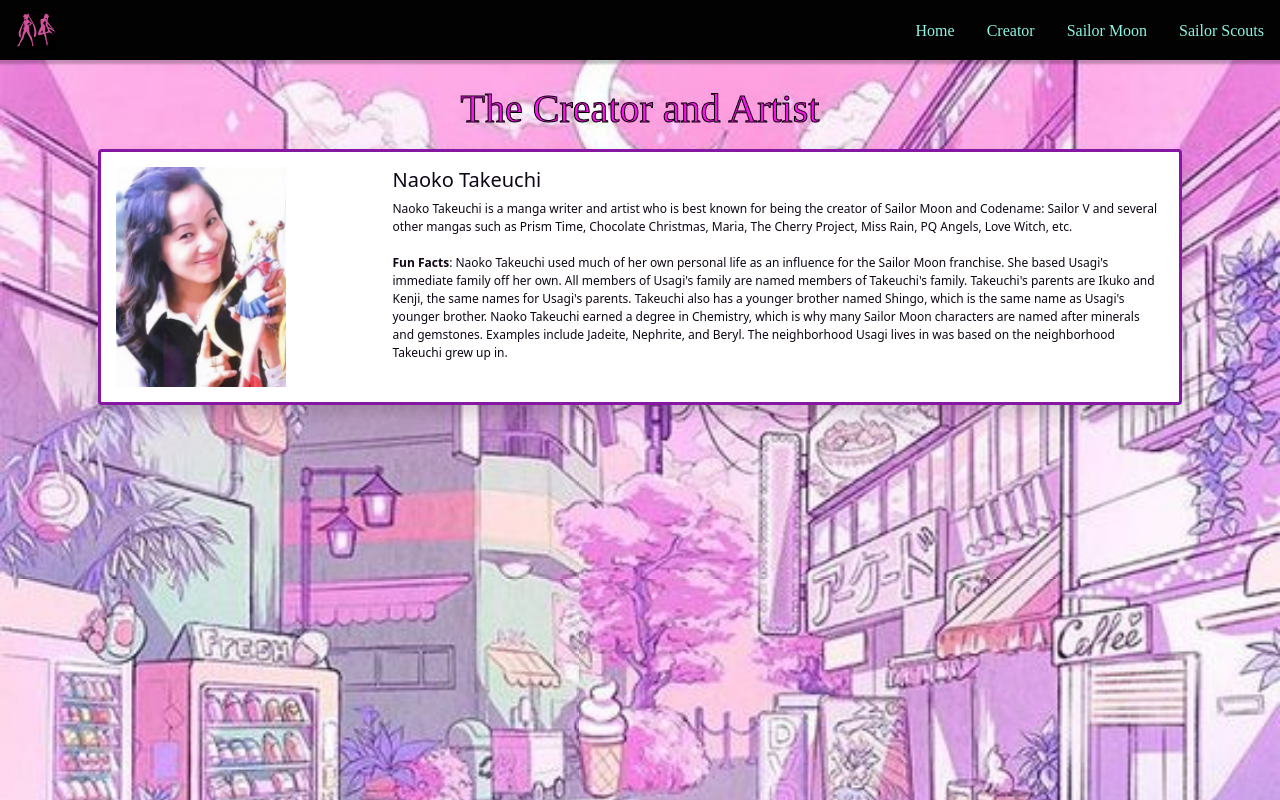
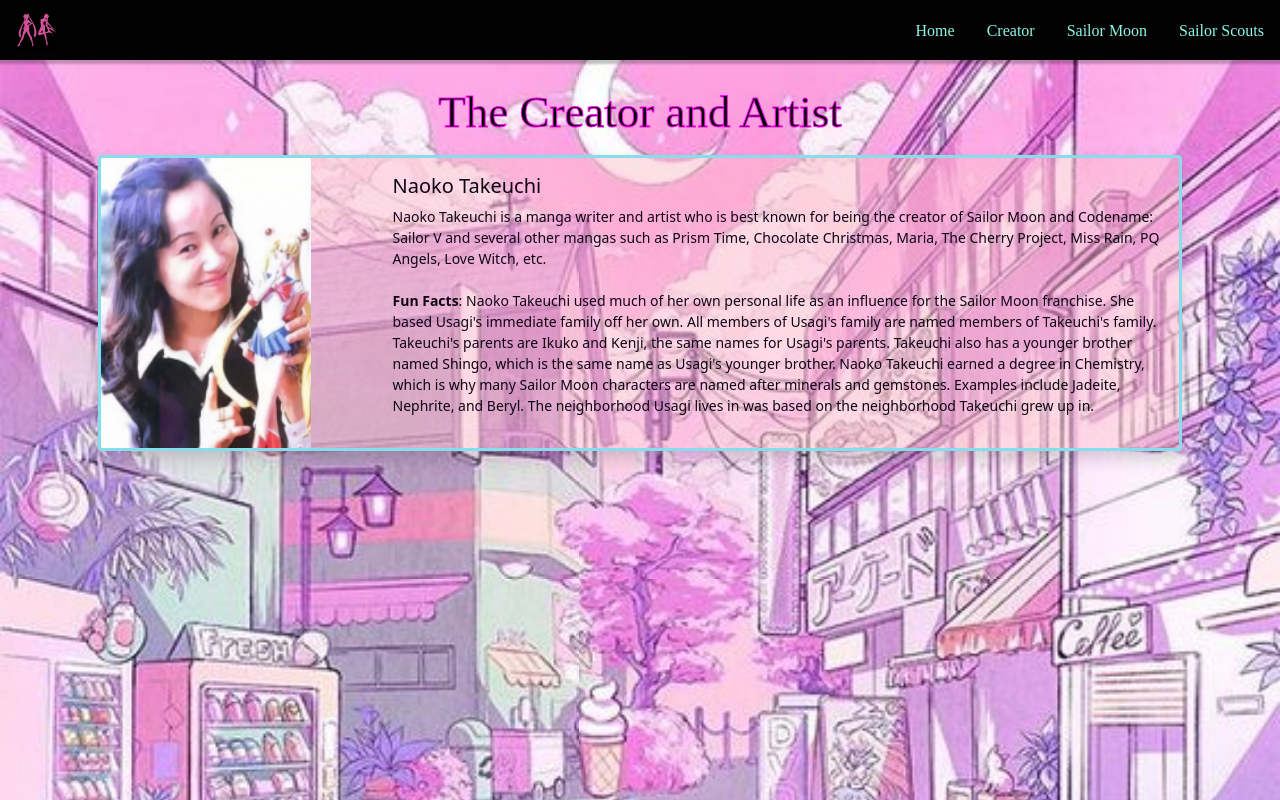
Before and after one commit to Paulette-Zaldivar-Flores/Sailor-Moon-Webpage, a React (Create React App) app: page / in a window 1280 px wide. Built offline with nearby package versions, Linux system fonts and the light colour scheme; a web font is replaced by a local one.

Commit message:
Updating App.css, Creator.css and js
-Resized the size of image for desktop and @mediaqueries
-Set  opacity of backgound of card instead of solid color
-removed padding of image and decresed border radious
-updated stroke size and reversed colors of title "Creator"

```diff
--- a/src/App.css
+++ b/src/App.css
@@ -36,11 +36,13 @@
 
 .Creator {
   font-family: "Arima", cursive;
+  font-size: 45px;
   margin-top: 25px;
   text-align: center;
-  -webkit-text-fill-color: #ff10f0;
+
+  -webkit-text-fill-color: #000000;
   -webkit-text-stroke-width: 1px;
-  -webkit-text-stroke-color: black;
+  -webkit-text-stroke-color: #ff10f0;
 }
 
 .loader-container {
--- a/src/Components/Creator.css
+++ b/src/Components/Creator.css
@@ -1,19 +1,18 @@
 .card-naoko {
-  font-size: 12px;
-  border-color: rgb(134, 23, 162) !important ;
+  font-size: 14px;
+  border-color: rgb(134, 222, 236) !important ;
   border-width: medium !important;
   color: rgb(14, 5, 22);
+  background-color: rgba(255, 192, 203, 0.461);
 }
 
 .card-img {
-  padding-left: 15px;
-  padding-top: 15px;
-  padding-bottom: 15px;
-  max-width: 185px;
-  height: 250px;
+  padding: 0px;
+  max-width: 210px;
+  height: 290px;
   text-align: center;
   display: block;
-  border-radius: 10px;
+  border-radius: 2px;
   box-shadow: 5px;
 }
 
@@ -22,7 +21,9 @@
     font-size: 10px;
   }
   .card-img {
-    margin-left: 105px;
     box-shadow: 10px;
+    max-width: 450px;
+    height: 550px;
+    padding: 0px;
   }
 }
--- a/src/Components/Creator.js
+++ b/src/Components/Creator.js
@@ -17,7 +17,7 @@
           />
         </Col>
         <Col>
-          <Card.Body>
+          <Card.Body className>
             <Card.Title>Naoko Takeuchi</Card.Title>
             <Card.Text>
               Naoko Takeuchi is a manga writer and artist who is best known for
```
